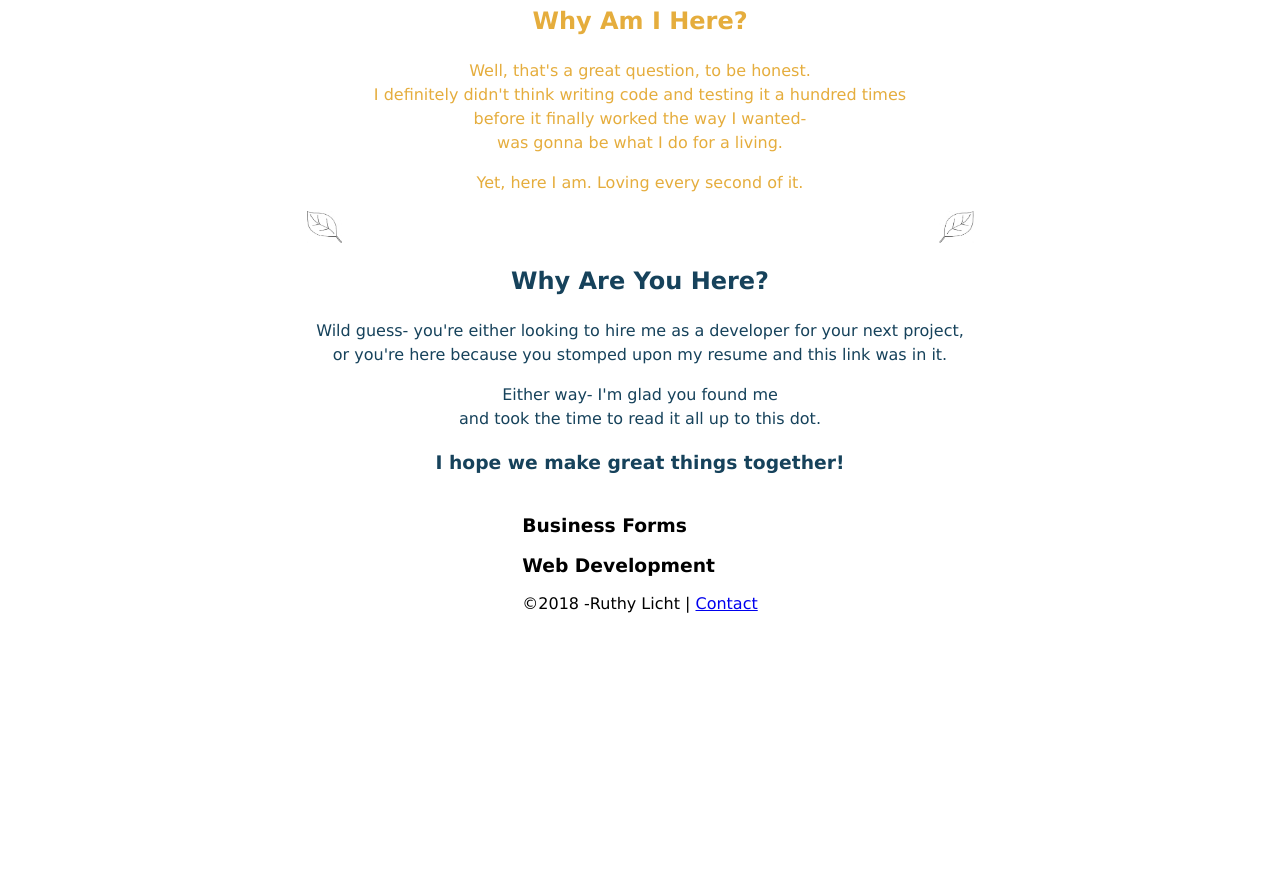
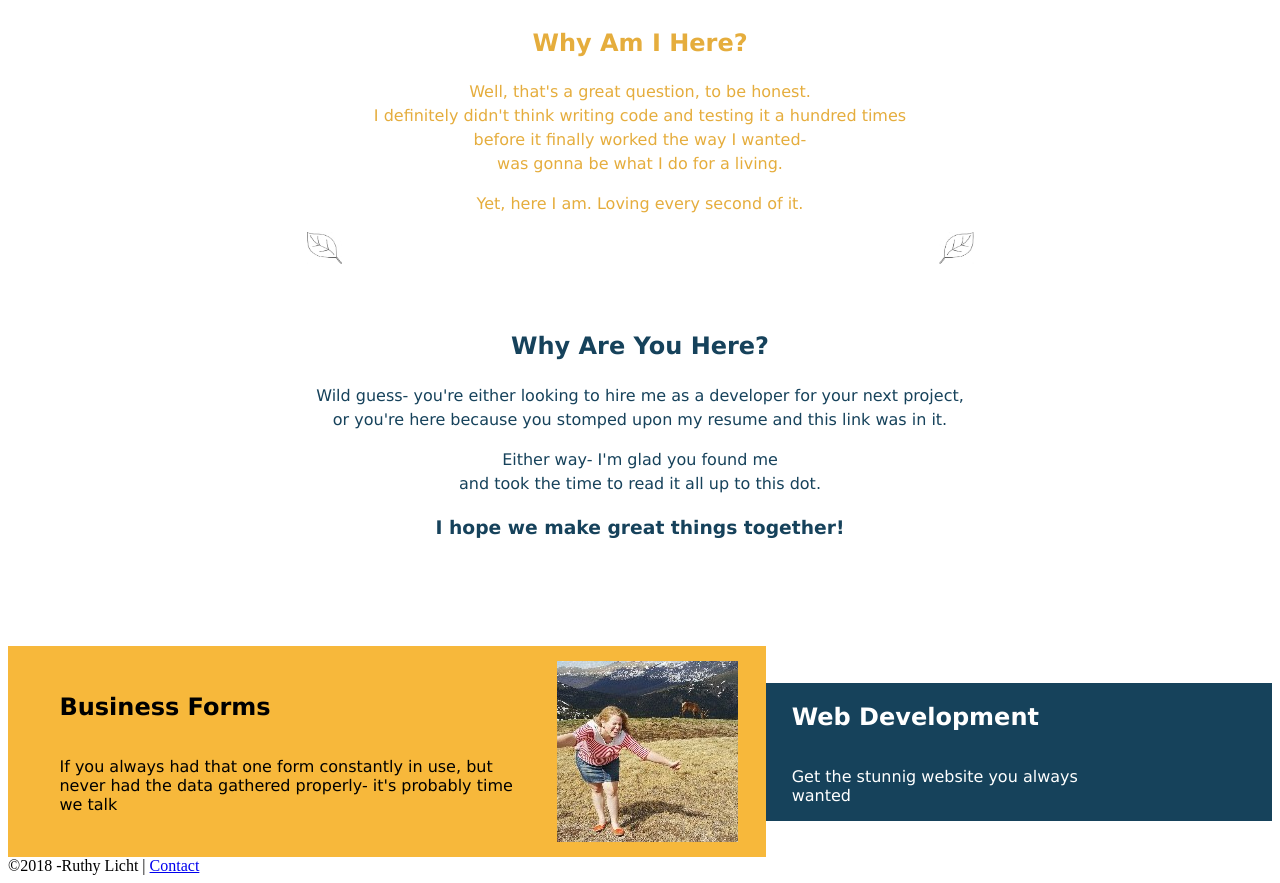
Before and after one commit to RuthyLicht/portfolio, a plain HTML site: page index.html in a window 1280 px wide. Shown: the part 828-1711 px from the top of the page. Before the commit the page ends 1441 px from the top, so only its background shows below. Drawn offline with Linux system fonts and the light colour scheme.

Commit message:
style products section ISSUE WITH RIGHT SIDE HEIGHT

```diff
--- a/css/app.css
+++ b/css/app.css
@@ -103,3 +103,46 @@
 #youreHere {
   color: #16425b;
 }
+
+.products {
+  margin-top: 5%;
+  height: 40%;
+  display: flex;
+  flex-wrap: wrap;
+  align-items: center;
+  font-family: verdana;
+}
+
+#leftSide {
+  width: 60%;
+  display: flex;
+  justify-content: space-around;
+  background: #f7b83b;
+  align-items: center;
+}
+
+.text {
+  display: flex;
+  width: 60%;
+  flex-direction: column;
+  margin-left: 5%;
+}
+
+.text h1 {
+  width: 100%;
+}
+
+#leftSide img {
+  height: auto;
+  padding: 2%;
+}
+
+#rightSide {
+  width: 40%;
+  flex: 1;
+  display: flex;
+  background: #16425b;
+  color: white;
+  flex-direction: column;
+  height: inherit;
+}
--- a/index.html
+++ b/index.html
@@ -44,14 +44,23 @@
 						<p>Either way- I'm glad you found me <br>and took the time to read it all up to this dot.</p>
 						<h3>I hope we make great things together!</h3>
 				</div>
-
+		</section>
 		<section class="products">
 					<div id="leftSide">
+						<div class="text">
 								<h1>Business Forms</h1>
+								<p>If you always had that one form constantly in use, but never had the data gathered properly-
+									it's probably time we talk</p>
+						</div>
+						<img src="images/second-s.jpg" alt-"Ruthy Licht - Web Development">
 					</div>
 					<div id="rightSide">
+							<div class="text">
 									<h1>Web Development</h1>
+									<p>Get the stunnig website you always wanted</p>
 							</div>
+					</div>
+		</section>
 	</body>
 	<footer id="footer">
 		<div class="copyright">&copy;2018 -Ruthy Licht   |   <a href="mailto:ruthy.weill@gmail.com" id="email">Contact </a></div>
```
Also changed, not shown: images/second-s.jpg (added). Lines whose indentation alone changed are shown as unchanged.
